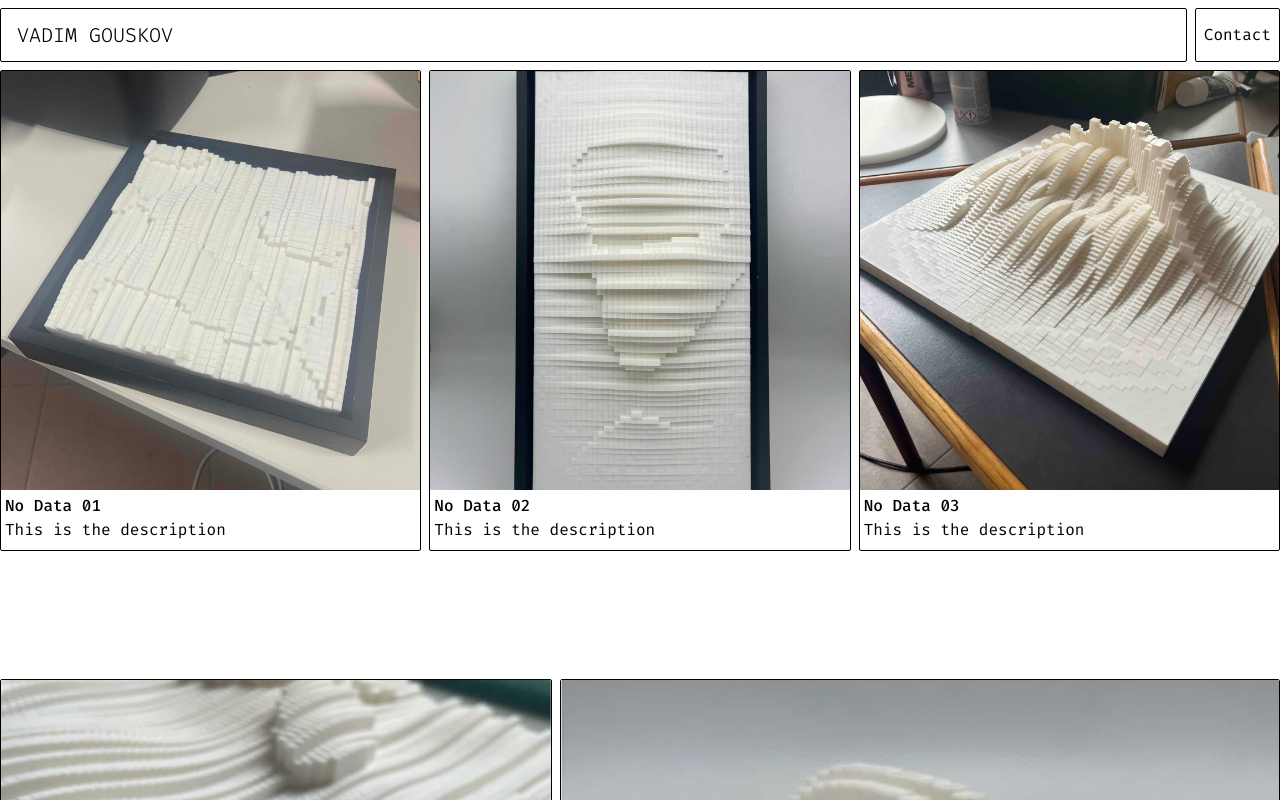
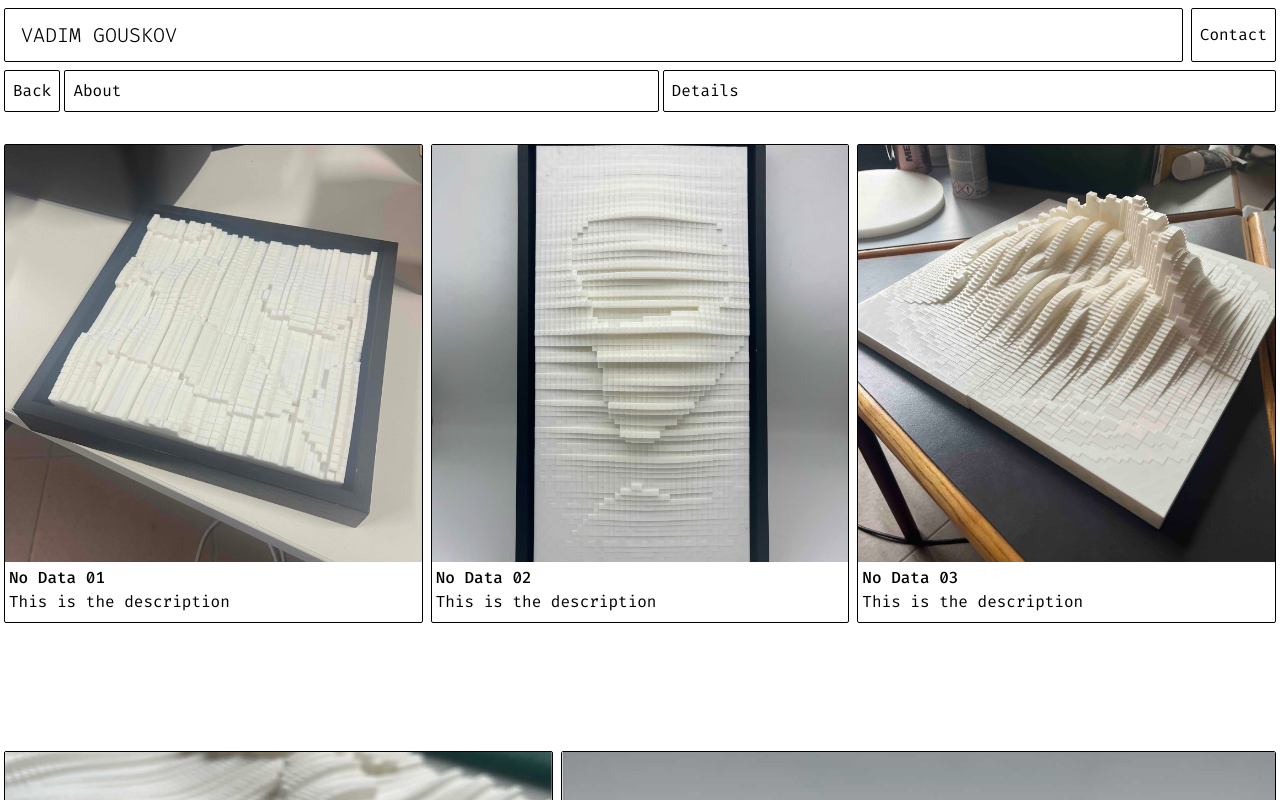
Before and after one commit to VadimGouskov/website, a Next.js app: page /work/no-data in a window 1280 px wide. Shown: the top 800 px of the page. Built offline with nearby package versions, Linux system fonts and the light colour scheme.

Commit message:
feat: added navigation

```diff
--- a/src/app/components/Container.tsx
+++ b/src/app/components/Container.tsx
@@ -8,5 +8,7 @@ export const Container: React.FC<ContainerProps> = ({
   children,
   className,
 }) => {
-  return <div className={`container mx-auto ${className}`}>{children}</div>;
+  return (
+    <div className={`container mx-auto px-1 ${className}`}>{children}</div>
+  );
 };
--- a/src/app/work/[slug]/page.tsx
+++ b/src/app/work/[slug]/page.tsx
@@ -10,6 +10,7 @@ import { GridSection } from "@/app/home/components/GridSection";
 import { LargeCard } from "@/app/components/Card/LargeCard";
 import { ImageTile } from "@/app/components/Tile/ImageTile";
 import Image from "next/image";
+import { Tile } from "@/app/components/Tile/Tile";
 
 type WorkPageProps = {
   params: { slug: string };
@@ -49,7 +50,25 @@ const SeriesContent: React.FC<WorkPageProps> = async ({ params }) => {
   return (
     <main className="mt-2">
       <Container>
-        <section>
+        <div className="flex flex-col md:flex-row gap-1">
+          <Link href={"#"}>
+            <Tile>
+              <div className="p-2">Back</div>
+            </Tile>
+          </Link>
+          <Link className="flex-auto" href={"#"}>
+            <Tile>
+              <div className="p-2">About</div>
+            </Tile>
+          </Link>
+          <Link className="flex-auto" href={"#"}>
+            <Tile>
+              <div className="p-2">Details</div>
+            </Tile>
+          </Link>
+        </div>
+
+        <section className="mt-8">
           <div className="grid grid-cols-1 md:grid-cols-3 2xl:grid-cols-4 gap-2">
             {seriesWorks.map((work, index) => (
               <div key={`${work.slug}-${index}`}>
```
